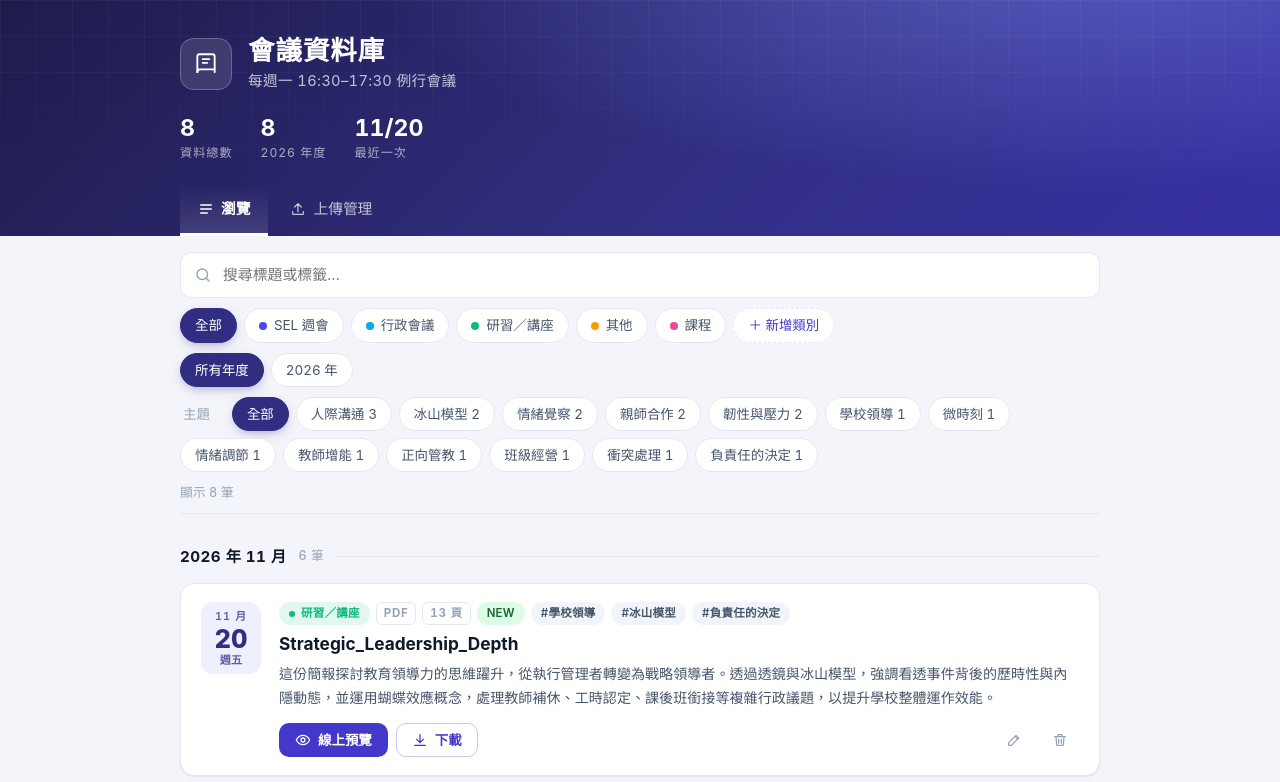
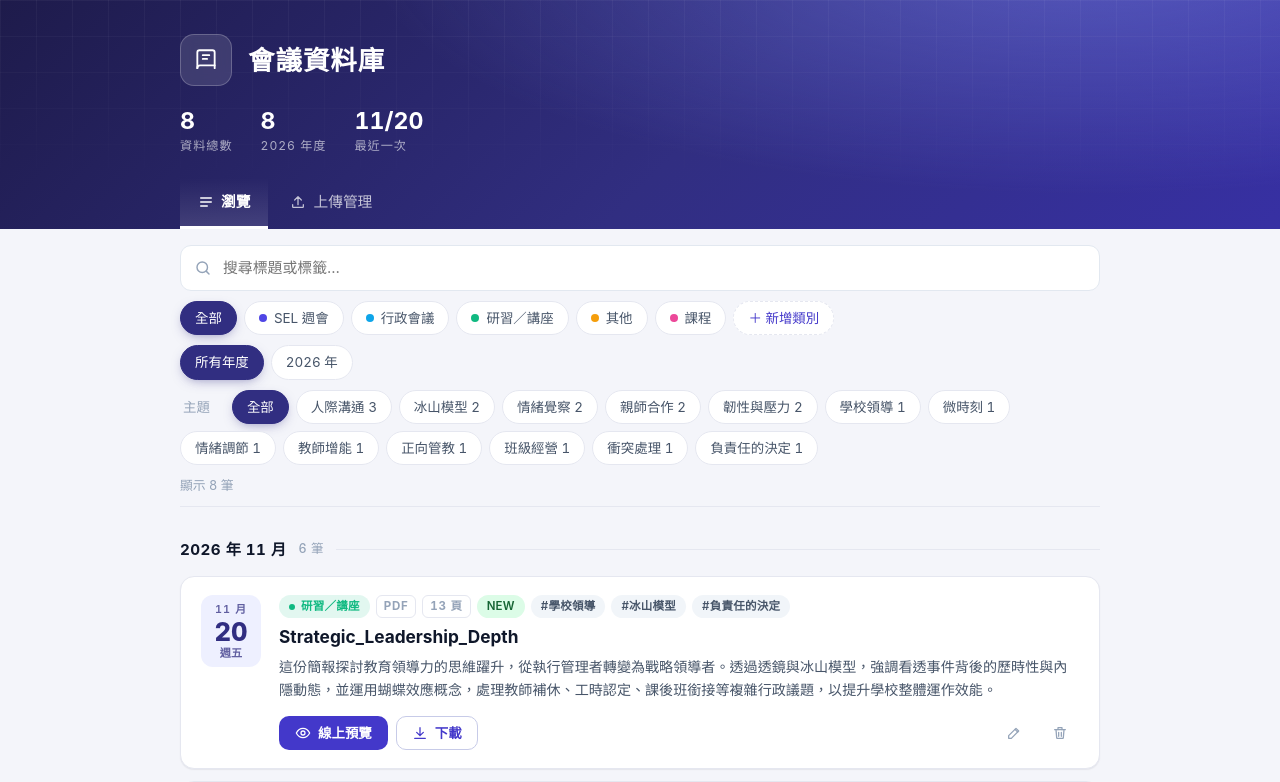
Before and after one commit to cyysongyy/sel-archive, a plain HTML site: page index.html in a window 1280 px wide. Shown: the top 782 px of the page. Drawn offline with nearby package versions, Linux system fonts and the light colour scheme.

Commit message:
Remove header subtitle
Co-Authored-By: Claude Sonnet 5.5 <noreply@anthropic.com>
Claude-Session: https://claude.ai/code/session_01422w37Gg263mSgor1Aubse

```diff
--- a/data/index.json
+++ b/data/index.json
@@ -1,6 +1,6 @@
 {
   "siteTitle": "會議資料庫",
-  "siteSubtitle": "每週一 16:30–17:30 例行會議",
+  "siteSubtitle": "",
   "collections": [
     {
       "id": "sel",
--- a/index.html
+++ b/index.html
@@ -103,7 +103,7 @@ footer{text-align:center;color:var(--muted);font-size:.78rem;padding:44px 0 36px
 <body>
 <header><div class="wrap">
   <div class="brand"><div class="logo"><svg viewBox="0 0 24 24"><path d="M4 19.5V5a2 2 0 0 1 2-2h12a2 2 0 0 1 2 2v14.5"/><path d="M4 19.5A2.5 2.5 0 0 1 6.5 17H20"/><path d="M9 7.5h6M9 11h4"/></svg></div>
-    <div><h1 id="siteTitle">會議資料庫</h1><p id="siteSub"></p></div></div>
+    <div><h1 id="siteTitle">會議資料庫</h1></div></div>
   <div class="hstats" id="hstats"></div>
   <nav><button id="nb" class="on" onclick="show('browse')"><svg class="i" viewBox="0 0 24 24"><path d="M4 6h16M4 12h16M4 18h10"/></svg>瀏覽</button><button id="na" onclick="show('admin')"><svg class="i" viewBox="0 0 24 24"><path d="M12 16V4M7 9l5-5 5 5"/><path d="M4 16v3a1 1 0 0 0 1 1h14a1 1 0 0 0 1-1v-3"/></svg>上傳管理</button></nav>
 </div></header>
@@ -167,7 +167,7 @@ const esc=s=>String(s??"").replace(/[&<>"']/g,m=>({"&":"&amp;","<":"&lt;",">":"&
 async function load(){
   try{const r=await fetch("data/index.json?t="+Date.now());if(!r.ok)throw 0;DB=await r.json();}
   catch(e){DB=JSON.parse(localStorage.getItem("selDB")||"null")||FALLBACK;}
-  $("siteTitle").textContent=DB.siteTitle;$("siteSub").textContent=DB.siteSubtitle||"";document.title=DB.siteTitle;
+  $("siteTitle").textContent=DB.siteTitle;document.title=DB.siteTitle;
   fillCols();render();renderAdmin();
   // 預設日期：最近的週一
   setupDrop();$("useAI").checked=localStorage.getItem("aiOn")!=="0";
```
